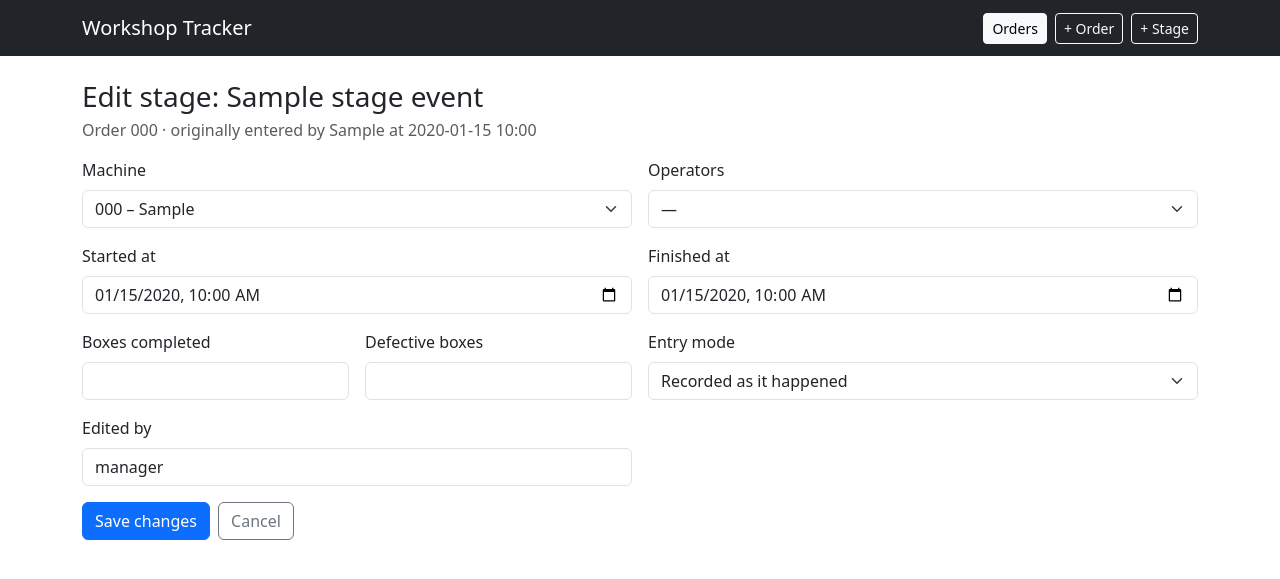
After one commit to botu0106/box-workshop-tracker, a Flask app: page /stages/1/edit in a window 1280 px wide. The commit adds this page. Shown: the top 579 px of the page. Run offline with Flask 3, Linux system fonts and the light colour scheme; a database or web service that is not in the repository returns one stand-in record (values such as "Sample title"); some libraries are stand-ins or nearby versions.

Commit message:
Allow editing a stage to record its finish

```diff
--- a/app/routes.py
+++ b/app/routes.py
@@ -9,6 +9,50 @@ from .validation import validate_order, validate_stage_event
 bp = Blueprint("main", __name__)
 
 
+# ---------- Helpers ----------
+
+def get_box_types():
+    cur = get_db().cursor()
+    cur.execute("SELECT box_type_id, code, name FROM box_types ORDER BY box_type_id;")
+    return cur.fetchall()
+
+
+def get_open_orders():
+    cur = get_db().cursor()
+    cur.execute(
+        "SELECT order_id, order_code, received_at FROM orders "
+        "WHERE completed_at IS NULL ORDER BY received_at DESC;"
+    )
+    return cur.fetchall()
+
+
+def get_stages():
+    cur = get_db().cursor()
+    cur.execute("SELECT stage_id, code, name FROM stages ORDER BY stage_id;")
+    return cur.fetchall()
+
+
+def get_machines():
+    cur = get_db().cursor()
+    cur.execute(
+        "SELECT machine_id, code, machine_type FROM machines WHERE active ORDER BY code;"
+    )
+    return cur.fetchall()
+
+
+def get_stage_machine_pairs():
+    cur = get_db().cursor()
+    cur.execute("SELECT stage_id, machine_id FROM stage_machines;")
+    return cur.fetchall()
+
+
+def to_input_datetime(value):
+    """Format a DB timestamp for an <input type="datetime-local">."""
+    return value.strftime("%Y-%m-%dT%H:%M") if value else ""
+
+
+# ---------- Basic pages ----------
+
 @bp.route("/health")
 def health():
     cur = get_db().cursor()
@@ -17,10 +61,31 @@ def health():
     return {"status": "ok", "box_types": n}
 
 
-def get_box_types():
+@bp.route("/")
+def index():
+    return redirect(url_for("main.list_orders"))
+
+
+# ---------- Orders ----------
+
+@bp.route("/orders")
+def list_orders():
     cur = get_db().cursor()
-    cur.execute("SELECT box_type_id, code, name FROM box_types ORDER BY box_type_id;")
-    return cur.fetchall()
+    cur.execute(
+        """
+        SELECT o.order_id, o.order_code, b.name AS box_type, o.quantity,
+               o.received_at, o.promised_date, o.completed_at, o.entered_by,
+               (SELECT COUNT(*) FROM stage_events se
+                 WHERE se.order_id = o.order_id) AS stage_count,
+               (SELECT s.name FROM stage_events se JOIN stages s USING (stage_id)
+                 WHERE se.order_id = o.order_id
+                 ORDER BY se.started_at DESC LIMIT 1) AS last_stage
+        FROM orders o
+        JOIN box_types b ON b.box_type_id = o.box_type_id
+        ORDER BY o.created_at DESC;
+        """
+    )
+    return render_template("orders.html", orders=cur.fetchall())
 
 
 @bp.route("/orders/new", methods=["GET", "POST"])
@@ -67,49 +132,49 @@ def new_order():
     return render_template("order_form.html", box_types=box_types, errors=errors, form=form)
 
 
-@bp.route("/orders")
-def list_orders():
+@bp.route("/orders/<int:order_id>")
+def order_detail(order_id):
     cur = get_db().cursor()
     cur.execute(
         """
-        SELECT o.order_id, o.order_code, b.name AS box_type, o.quantity,
-               o.received_at, o.promised_date, o.material_in_stock,
-               o.open_orders_at_receipt, o.entered_by, o.source, o.created_at
-        FROM orders o
-        JOIN box_types b ON b.box_type_id = o.box_type_id
-        ORDER BY o.created_at DESC;
+        SELECT o.*, b.name AS box_type
+        FROM orders o JOIN box_types b USING (box_type_id)
+        WHERE o.order_id = %s;
+        """,
+        (order_id,),
+    )
+    order = cur.fetchone()
+    if order is None:
+        abort(404)
+
+    cur.execute(
         """
+        SELECT se.*, s.name AS stage_name, m.code AS machine_code
+        FROM stage_events se
+        JOIN stages s USING (stage_id)
+        LEFT JOIN machines m USING (machine_id)
+        WHERE se.order_id = %s
+        ORDER BY se.started_at;
+        """,
+        (order_id,),
     )
-    return render_template("orders.html", orders=cur.fetchall())
-
-def get_open_orders():
-    cur = get_db().cursor()
-    cur.execute(
-        "SELECT order_id, order_code, received_at FROM orders "
-        "WHERE completed_at IS NULL ORDER BY received_at DESC;"
-    )
-    return cur.fetchall()
+    return render_template("order_detail.html", order=order, stages=cur.fetchall())
 
 
-def get_stages():
-    cur = get_db().cursor()
-    cur.execute("SELECT stage_id, code, name FROM stages ORDER BY stage_id;")
-    return cur.fetchall()
-
-
-def get_machines():
-    cur = get_db().cursor()
-    cur.execute(
-        "SELECT machine_id, code, machine_type FROM machines WHERE active ORDER BY code;"
-    )
-    return cur.fetchall()
-
+# ---------- Stage events ----------
 
 @bp.route("/stages/new", methods=["GET", "POST"])
 def new_stage_event():
     orders = get_open_orders()
     stages = get_stages()
     machines = get_machines()
+
+    pairs = get_stage_machine_pairs()
+    allowed_pairs = {(p["stage_id"], p["machine_id"]) for p in pairs}
+    stage_machines = {}
+    for p in pairs:
+        stage_machines.setdefault(p["stage_id"], []).append(p["machine_id"])
+
     errors = {}
     form = request.args  # allows ?order_id=5 to pre-select an order
     now_str = datetime.now().strftime("%Y-%m-%dT%H:%M")
@@ -123,6 +188,7 @@ def new_stage_event():
             order_map,
             {s["stage_id"] for s in stages},
             {m["machine_id"] for m in machines},
+            allowed_pairs=allowed_pairs,
         )
 
         if not errors:
@@ -157,34 +223,92 @@ def new_stage_event():
     return render_template(
         "stage_form.html",
         orders=orders, stages=stages, machines=machines,
+        stage_machines=stage_machines,
         errors=errors, form=form, now_str=now_str,
     )
 
 
-@bp.route("/orders/<int:order_id>")
-def order_detail(order_id):
+@bp.route("/stages/<int:stage_event_id>/edit", methods=["GET", "POST"])
+def edit_stage_event(stage_event_id):
     cur = get_db().cursor()
     cur.execute(
         """
-        SELECT o.*, b.name AS box_type
-        FROM orders o JOIN box_types b USING (box_type_id)
-        WHERE o.order_id = %s;
+        SELECT se.*, s.name AS stage_name,
+               o.order_code, o.received_at AS order_received_at
+        FROM stage_events se
+        JOIN stages s USING (stage_id)
+        JOIN orders o USING (order_id)
+        WHERE se.stage_event_id = %s;
         """,
-        (order_id,),
+        (stage_event_id,),
     )
-    order = cur.fetchone()
-    if order is None:
+    stage = cur.fetchone()
+    if stage is None:
         abort(404)
 
-    cur.execute(
-        """
-        SELECT se.*, s.name AS stage_name, m.code AS machine_code
-        FROM stage_events se
-        JOIN stages s USING (stage_id)
-        LEFT JOIN machines m USING (machine_id)
-        WHERE se.order_id = %s
-        ORDER BY se.started_at;
-        """,
-        (order_id,),
+    machines = get_machines()
+    pairs = get_stage_machine_pairs()
+    allowed_pairs = {(p["stage_id"], p["machine_id"]) for p in pairs}
+    allowed_ids = {p["machine_id"] for p in pairs if p["stage_id"] == stage["stage_id"]}
+    machines_for_stage = [m for m in machines if m["machine_id"] in allowed_ids]
+
+    errors = {}
+
+    if request.method == "POST":
+        # Order and stage cannot be changed on edit
+        form = request.form.to_dict()
+        form["order_id"] = str(stage["order_id"])
+        form["stage_id"] = str(stage["stage_id"])
+
+        data, errors = validate_stage_event(
+            form,
+            {stage["order_id"]: stage["order_received_at"].replace(tzinfo=None)},
+            {stage["stage_id"]},
+            {m["machine_id"] for m in machines},
+            allowed_pairs=allowed_pairs,
+        )
+
+        if not errors:
+            data["stage_event_id"] = stage_event_id
+            conn = get_db()
+            try:
+                with conn.cursor() as cur2:
+                    cur2.execute(
+                        """
+                        UPDATE stage_events
+                        SET machine_id      = %(machine_id)s,
+                            started_at      = %(started_at)s,
+                            finished_at     = %(finished_at)s,
+                            operators       = %(operators)s,
+                            boxes_completed = %(boxes_completed)s,
+                            boxes_defective = %(boxes_defective)s,
+                            entry_mode      = %(entry_mode)s,
+                            updated_by      = %(entered_by)s,
+                            updated_at      = now()
+                        WHERE stage_event_id = %(stage_event_id)s;
+                        """,
+                        data,
+                    )
+                conn.commit()
+                flash("Stage updated.", "success")
+                return redirect(url_for("main.order_detail", order_id=stage["order_id"]))
+            except psycopg2.IntegrityError:
+                conn.rollback()
+                flash("The database rejected this change. Please check the values.", "danger")
+    else:
+        form = {
+            "machine_id": str(stage["machine_id"]) if stage["machine_id"] else "",
+            "operators": str(stage["operators"]) if stage["operators"] else "",
+            "started_at": to_input_datetime(stage["started_at"]),
+            "finished_at": to_input_datetime(stage["finished_at"]),
+            "boxes_completed": "" if stage["boxes_completed"] is None else str(stage["boxes_completed"]),
+            "boxes_defective": "" if stage["boxes_defective"] is None else str(stage["boxes_defective"]),
+            "entry_mode": stage["entry_mode"],
+            "entered_by": "manager",
+        }
+
+    return render_template(
+        "stage_edit.html",
+        stage=stage, machines_for_stage=machines_for_stage,
+        errors=errors, form=form,
     )
-    return render_template("order_detail.html", order=order, stages=cur.fetchall())
--- a/app/templates/base.html
+++ b/app/templates/base.html
@@ -10,7 +10,8 @@
   <nav class="navbar navbar-dark bg-dark mb-4">
     <div class="container">
       <a class="navbar-brand" href="{{ url_for('main.list_orders') }}">Workshop Tracker</a>
-            <div>
+      <div class="d-flex gap-2">
+        <a class="btn btn-light btn-sm" href="{{ url_for('main.list_orders') }}">Orders</a>
         <a class="btn btn-outline-light btn-sm" href="{{ url_for('main.new_order') }}">+ Order</a>
         <a class="btn btn-outline-light btn-sm" href="{{ url_for('main.new_stage_event') }}">+ Stage</a>
       </div>
@@ -24,5 +25,6 @@
     {% endwith %}
     {% block content %}{% endblock %}
   </main>
+  {% block scripts %}{% endblock %}
 </body>
 </html>
--- /dev/null
+++ b/app/templates/stage_edit.html
@@ -0,0 +1,95 @@
+{% extends "base.html" %}
+{% block title %}Edit stage{% endblock %}
+
+{% macro err(name) %}
+  {% if errors.get(name) %}<div class="text-danger small">{{ errors[name] }}</div>{% endif %}
+{% endmacro %}
+
+{% block content %}
+<h1 class="h3 mb-1">Edit stage: {{ stage.stage_name }}</h1>
+<p class="text-muted mb-3">
+  Order {{ stage.order_code }} · originally entered by {{ stage.entered_by }}
+  at {{ stage.created_at.strftime('%Y-%m-%d %H:%M') }}
+</p>
+
+<form method="post" class="row g-3">
+
+  <div class="col-12 col-md-6">
+    <label class="form-label">Machine</label>
+    {% if machines_for_stage %}
+      <select name="machine_id" class="form-select">
+        <option value="">—</option>
+        {% for m in machines_for_stage %}
+          <option value="{{ m.machine_id }}"
+            {% if form.get('machine_id') == m.machine_id|string %}selected{% endif %}>
+            {{ m.code }} – {{ m.machine_type }}
+          </option>
+        {% endfor %}
+      </select>
+    {% else %}
+      <input type="hidden" name="machine_id" value="">
+      <div class="form-text">This stage does not use a machine.</div>
+    {% endif %}
+    {{ err('machine_id') }}
+  </div>
+
+  <div class="col-12 col-md-6">
+    <label class="form-label">Operators</label>
+    <select name="operators" class="form-select">
+      <option value="">—</option>
+      <option value="1" {% if form.get('operators') == '1' %}selected{% endif %}>1</option>
+      <option value="2" {% if form.get('operators') == '2' %}selected{% endif %}>2</option>
+    </select>
+    {{ err('operators') }}
+  </div>
+
+  <div class="col-12 col-md-6">
+    <label class="form-label">Started at</label>
+    <input name="started_at" type="datetime-local" class="form-control" required
+           value="{{ form.get('started_at', '') }}">
+    {{ err('started_at') }}
+  </div>
+
+  <div class="col-12 col-md-6">
+    <label class="form-label">Finished at</label>
+    <input name="finished_at" type="datetime-local" class="form-control"
+           value="{{ form.get('finished_at', '') }}">
+    {{ err('finished_at') }}
+  </div>
+
+  <div class="col-6 col-md-3">
+    <label class="form-label">Boxes completed</label>
+    <input name="boxes_completed" type="number" min="0" class="form-control"
+           value="{{ form.get('boxes_completed', '') }}">
+    {{ err('boxes_completed') }}
+  </div>
+
+  <div class="col-6 col-md-3">
+    <label class="form-label">Defective boxes</label>
+    <input name="boxes_defective" type="number" min="0" class="form-control"
+           value="{{ form.get('boxes_defective', '') }}">
+    {{ err('boxes_defective') }}
+  </div>
+
+  <div class="col-12 col-md-6">
+    <label class="form-label">Entry mode</label>
+    <select name="entry_mode" class="form-select">
+      <option value="realtime" {% if form.get('entry_mode') != 'end_of_day' %}selected{% endif %}>Recorded as it happened</option>
+      <option value="end_of_day" {% if form.get('entry_mode') == 'end_of_day' %}selected{% endif %}>Entered later (end of day)</option>
+    </select>
+    {{ err('entry_mode') }}
+  </div>
+
+  <div class="col-12 col-md-6">
+    <label class="form-label">Edited by</label>
+    <input name="entered_by" class="form-control" required
+           value="{{ form.get('entered_by', 'manager') }}">
+    {{ err('entered_by') }}
+  </div>
+
+  <div class="col-12 d-flex gap-2">
+    <button class="btn btn-primary">Save changes</button>
+    <a class="btn btn-outline-secondary" href="{{ url_for('main.order_detail', order_id=stage.order_id) }}">Cancel</a>
+  </div>
+</form>
+{% endblock %}
```
Also changed, not shown: app/templates/order_detail.html (+18 -4 lines), app/templates/orders.html (+13 -9 lines), app/templates/stage_form.html (+47 -1 lines), app/validation.py (+26 -22 lines), db/reference_data.sql (+33 -7 lines), db/schema.sql (+12 -2 lines).
